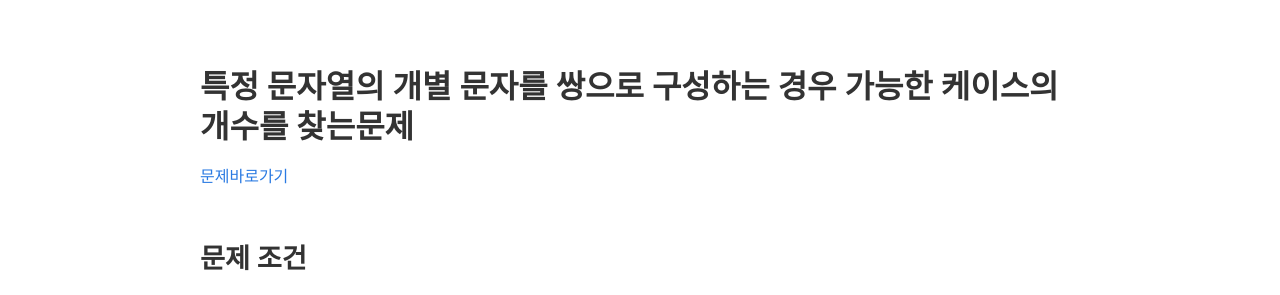
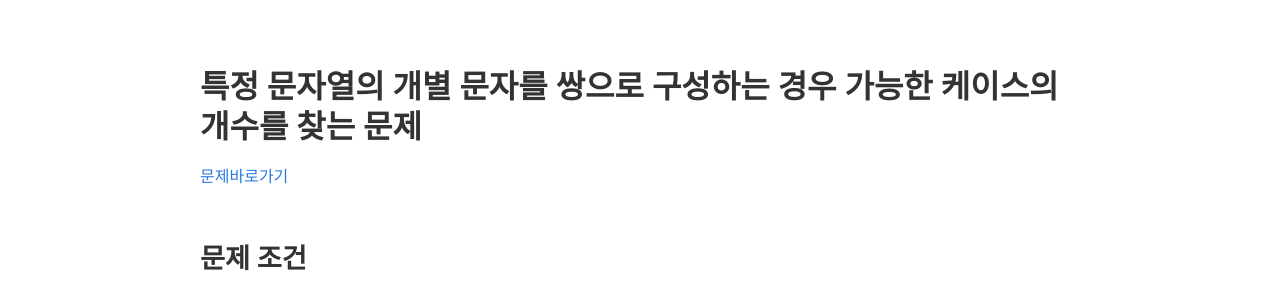
Before and after one commit to kimchanjung/blog-backup, a Jekyll site: the page built from _posts/algorithm/hackerrank/interviewkit/dictionaries-and-hashmaps/2019-10-31-sherlock-and-anagrams.md, in a window 1280 px wide and 900 px high, scrolled down 721 px. Shown: the part 192-487 px from the top of the window. Built offline with Jekyll 4.4.1, drawn with Linux system fonts in a browser that asks for light colours; some web fonts are replaced; comment, search, counter and statistics services are not loaded.

Commit message:
띄어 쓰기 수정

```diff
--- a/_posts/algorithm/hackerrank/interviewkit/dictionaries-and-hashmaps/2019-10-31-sherlock-and-anagrams.md
+++ b/_posts/algorithm/hackerrank/interviewkit/dictionaries-and-hashmaps/2019-10-31-sherlock-and-anagrams.md
@@ -9,7 +9,7 @@ categories: algorithm/hackerrank/interviewkit/dictionaries-and-hashmaps
 published: true
 ---
 
-## 특정 문자열의 개별 문자를 쌍으로 구성하는 경우 가능한 케이스의 개수를 찾는문제
+## 특정 문자열의 개별 문자를 쌍으로 구성하는 경우 가능한 케이스의 개수를 찾는 문제
 
 [문제바로가기](https://www.hackerrank.com/challenges/sherlock-and-anagrams)
 
```
